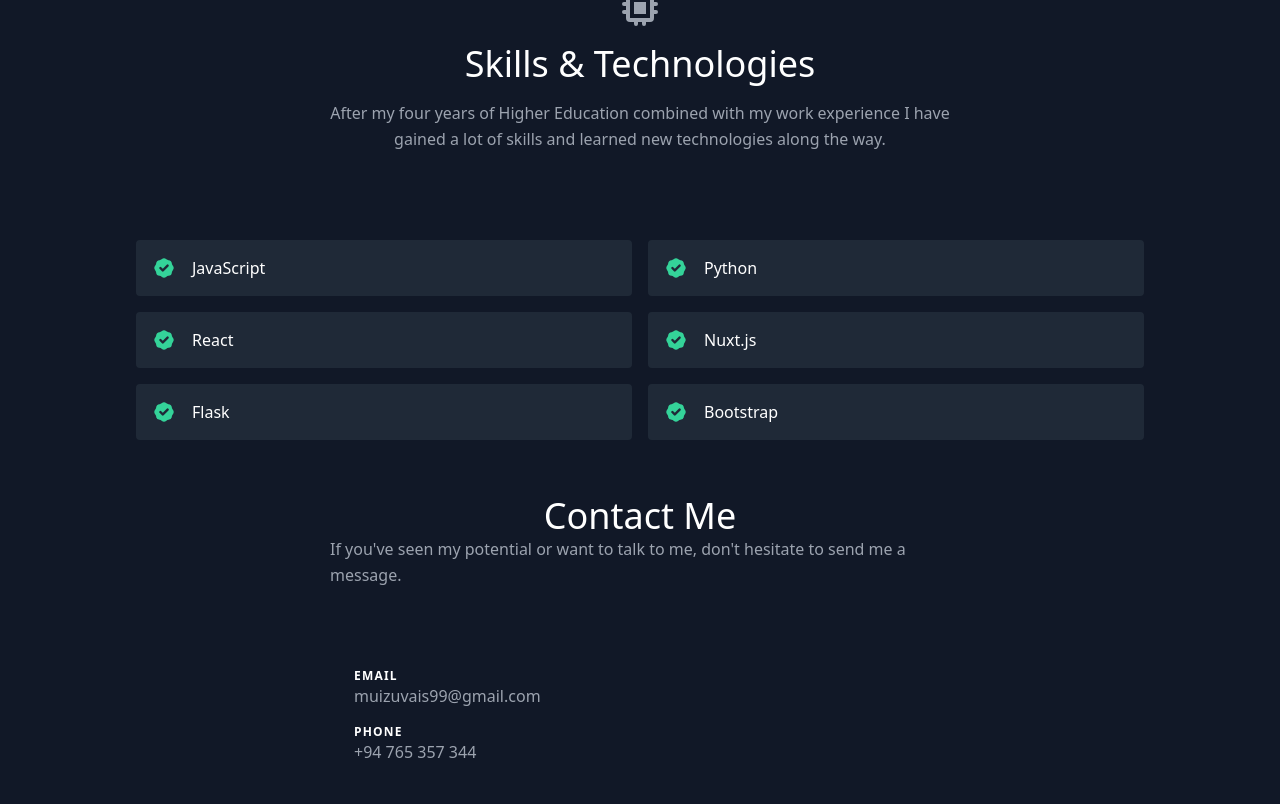
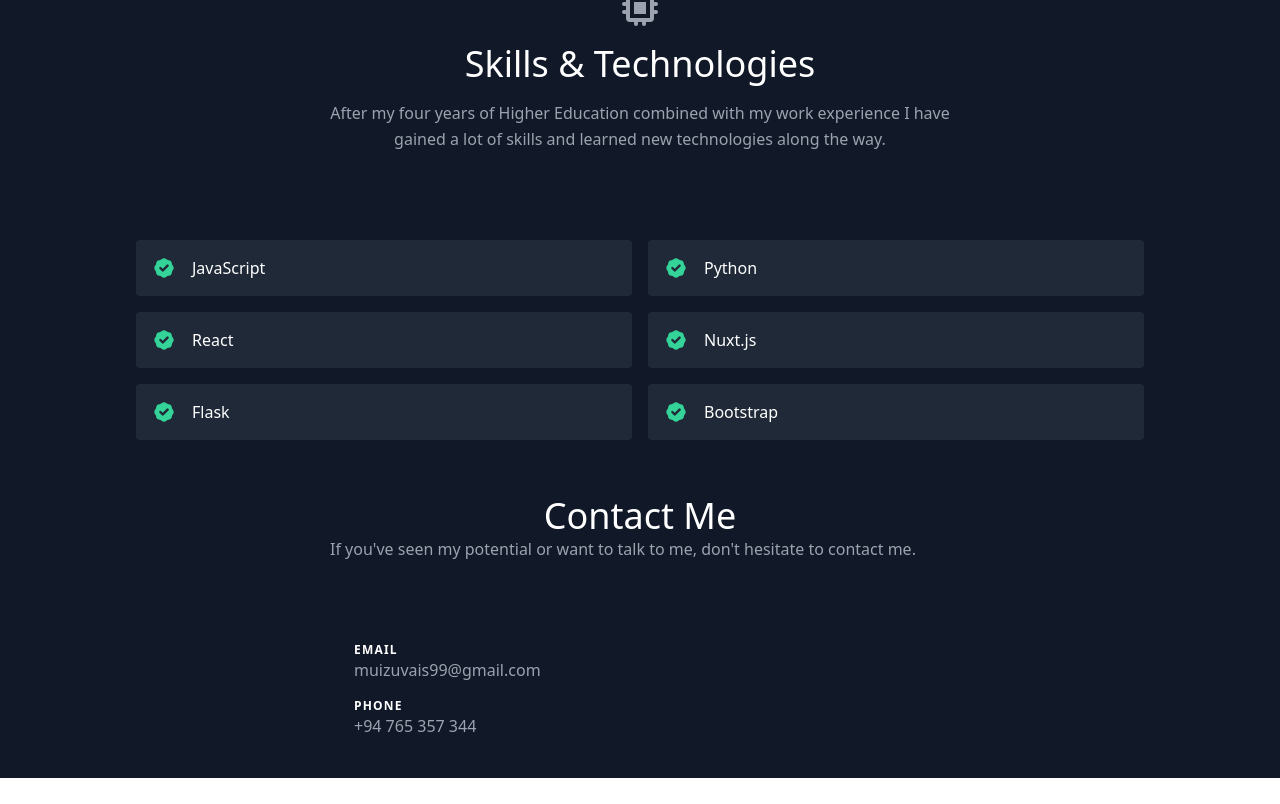
Before and after one commit to MuizU/muizu.github.io, a React (Create React App) app: page / in a window 1280 px wide. Shown: the part 1107-1911 px from the top of the page. After the commit the page ends 1885 px from the top, so only its background shows below. Built offline with nearby package versions, Linux system fonts and the light colour scheme.

Commit message:
Changed contact me message

```diff
--- a/src/components/Contact.js
+++ b/src/components/Contact.js
@@ -9,7 +9,7 @@ export default function Contact() {
           Contact Me</h1>
 
           <p className="text-base leading-relaxed xl:w-2/4 lg:w-3/4 mx-auto">
-          If you've seen my potential or want to talk to me, don't hesitate to send me a message.</p>
+          If you've seen my potential or want to talk to me, don't hesitate to contact me.</p>
       </header>
       <div className="container px-5 py-10 mx-auto flex align-center justify-center sm:flex-nowrap flex-wrap">
             <div className="px-6 lg:w-1/2">
```
